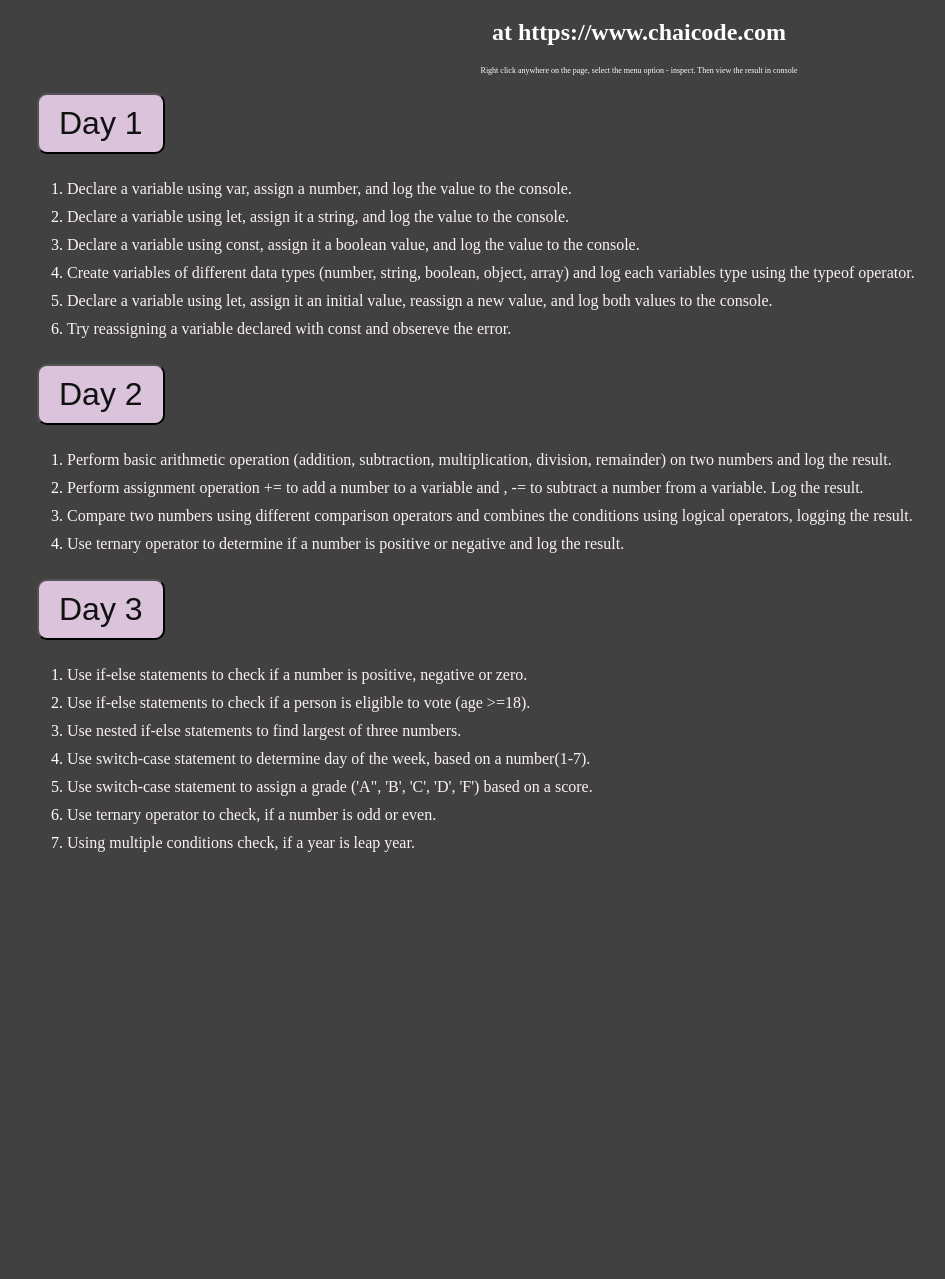
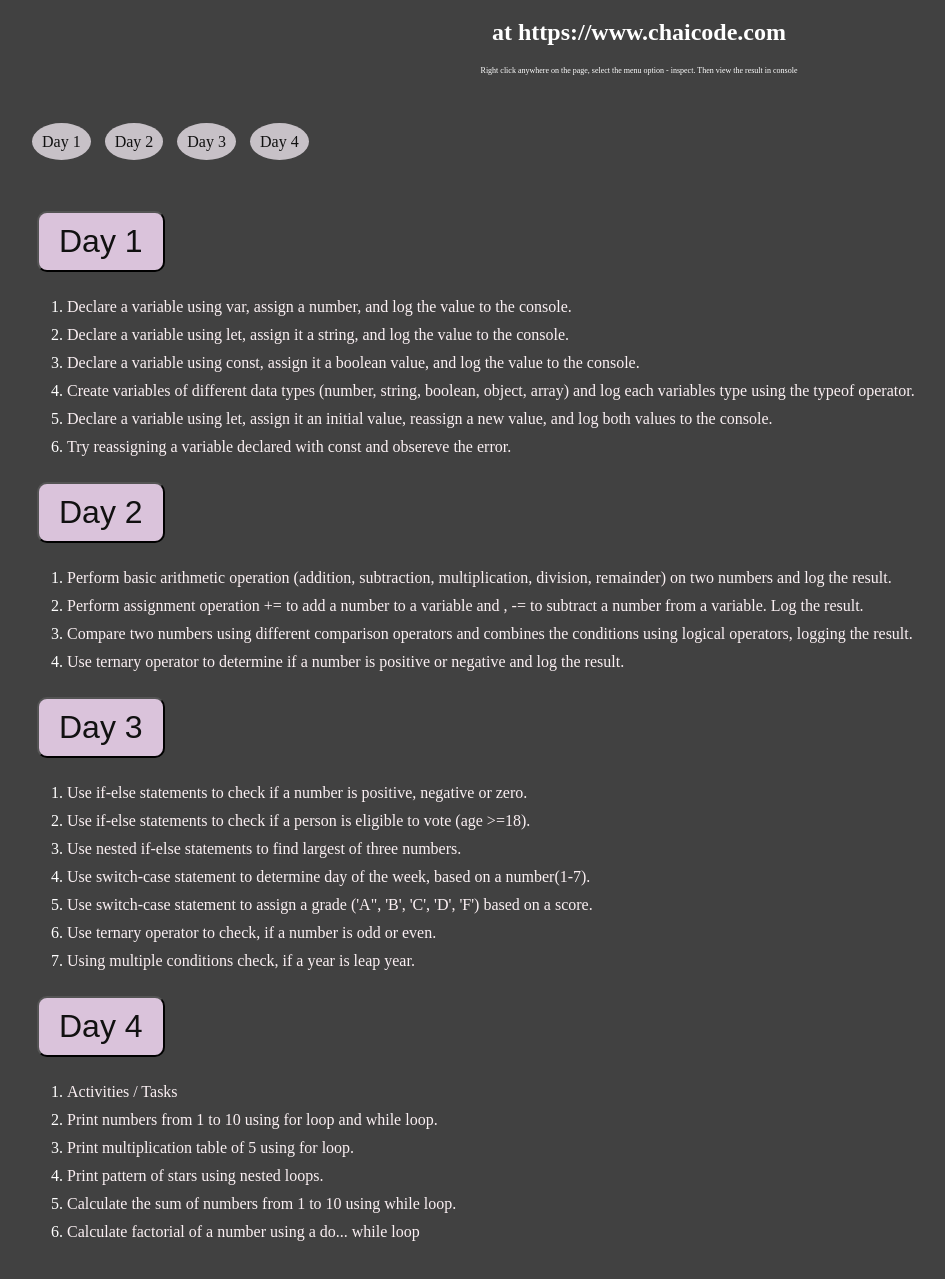
Before and after one commit to CharanjeetKaur72/jsChallenge, a plain HTML site: page index.html in a window 1280 px wide. Shown: the part 89-1368 px from the top of the page, without its empty margins (1-946 px from the left). Before the commit the page ends 985 px from the top, so only its background shows below. Drawn offline with Linux system fonts and the light colour scheme.

Commit message:
Completed Day 4 challenge - loops

```diff
--- /dev/null
+++ b/Day4/activities.js
@@ -0,0 +1,131 @@
+function activitiesDay4() {
+  // Activity 1: for loop
+
+  // Task 1
+  // pring numbers from 1 to 10 using for loop
+  console.log(
+    "Activity 1: Task 1 -  printing numbers from 1 to 10 using for loop "
+  );
+  for (let i = 1; i <= 10; i++) {
+    console.log(`${i} `);
+  }
+
+  // Task 2
+  // print multiplication table of 5 using for loop
+  console.log(
+    "Activity 1: Task 2 -  print multiplication table of 5 using for loop"
+  );
+  for (let i = 1; i <= 10; i++) {
+    console.log(`5 x ${i} = ${5 * i}`);
+  }
+
+  // *********************************************************
+  // Activity 2: While loop
+
+  // Task 3
+  // Calculate sum of numbers from 1 to 10 using while loop
+  console.log(
+    "Activity 2: Task 3 -  Calculate sum of numbers from 1 to 10 using while loop"
+  );
+
+  let num = 1;
+  let sum = 0;
+  while (num <= 10) {
+    sum += num;
+    num++;
+  }
+
+  console.log(`SUM = ${sum}`);
+
+  // Task 4
+  //  Print numbers 10 to 1 using while loop
+  console.log("Activity 2: Task 4 -  Print numbers 10 to 1 using while loop");
+
+  let numw = 10;
+
+  while (numw >= 1) {
+    console.log(`${numw} `);
+    numw--;
+  }
+
+  // *********************************************************
+  // Activity 3: Do ... While loop
+
+  // Task 5
+  // pring number from 1 to 5 using do ... while loop
+  console.log(
+    "Activity 3: Task 5 -  print number from 1 to 5 using do ... while loop"
+  );
+
+  let numd = 1;
+  do {
+    console.log(`${numd} `);
+    numd++;
+  } while (numd <= 5);
+
+  // Task 6
+  // calculate factorial of a number using do ... while loop
+  console.log(
+    "Activity 3: Task 6 - calculate factorial of a number using do ... while loop"
+  );
+
+  let numf = 6;
+  let counter = numf;
+  let factorial = numf;
+
+  do {
+    factorial = factorial * (counter - 1);
+    counter--;
+  } while (counter > 1);
+
+  console.log(`Factorial of number ${numf} is ${factorial}`);
+
+  // +++++++++++++++++++++++++++++++++++++++++++
+  // Activity 4: Nested loops
+
+  // Task 7
+  // print a pattern using nested for loops
+  console.log("Activity 4: Task 7 - print a pattern using nested for loops");
+
+  let pattern = "";
+  for (let row = 1; row <= 5; row++) {
+    for (let col = 1; col <= row; col++) {
+      pattern.length === 0 ? (pattern = "*") : (pattern += " " + "*");
+    }
+    console.log(`${pattern}`);
+
+    pattern = "";
+  }
+
+  // +++++++++++++++++++++++++++++++++++++++++++
+  // Activity 5: Loop control statements
+
+  // Task 8
+  // pring numbers from 1 to 10 but skip number 5 using  continue statement
+  console.log(
+    "Activity 5: Task 8 - pring numbers from 1 to 10 but skip number 5 using  continue statement"
+  );
+
+  for (let i = 1; i <= 10; i++) {
+    if (i === 5) {
+      continue;
+    }
+
+    console.log(`${i} `);
+  }
+
+  // Task 9
+  //  pring numbers from 1 to 10 but stop the loop when number is 7 using  break statement
+  console.log(
+    "Activity 5: Task 9 - pring numbers from 1 to 10 but stop the loop when number is 7 using break statement"
+  );
+  for (let i = 1; i <= 10; i++) {
+    if (i === 7) {
+      break;
+    }
+
+    console.log(`${i} `);
+  }
+
+  // +++++++++++++++++++++++++++++++++++++++++++
+}
--- /dev/null
+++ b/Day4/factorialCalculation.js
@@ -0,0 +1,20 @@
+// Calculate factorial of a number using a do... while loop
+
+function calculateFactorial(numf = 7) {
+  if (isNaN(numf)) {
+    console.log("Not a number!");
+    return;
+  }
+
+  numf = Math.round(numf);
+
+  let counter = numf;
+  let factorial = numf;
+
+  do {
+    factorial = factorial * (counter - 1);
+    counter--;
+  } while (counter > 1);
+
+  console.log(`Factorial of number ${numf} is ${factorial}`);
+}
--- /dev/null
+++ b/Day4/multiplicationTable.js
@@ -0,0 +1,7 @@
+// Print multiplication table using for loop
+
+function printTable() {
+  for (let i = 1; i <= 10; i++) {
+    console.log(`5 x ${i} = ${5 * i}`);
+  }
+}
--- /dev/null
+++ b/Day4/numberPrinting.js
@@ -0,0 +1,19 @@
+// Print numbers from 1 to 10 using for loop and while loop
+
+function printNumbers() {
+  console.log("Pring numbers from 1 to 10 using for loop");
+  for (let i = 1; i <= 10; i++) {
+    console.log(`${i}`);
+  }
+
+  console.log("Pring numbers from 1 to 10 using while loop");
+
+  let num = 1;
+  numList = "";
+
+  while (num <=10){
+    numList += num + " ";
+    num++;
+  }
+  console.log(`${numList}`);
+}
--- /dev/null
+++ b/Day4/patternPrinting.js
@@ -0,0 +1,14 @@
+// Print pattern of stars using nested loops
+
+ function printPattern() {
+
+  let pattern = "";
+  for (let row = 1; row <= 5; row++) {
+    for (let col = 1; col <= row; col++) {
+      pattern.length === 0 ? (pattern = "*") : (pattern += " " + "*");
+    }
+    console.log(`${pattern}`);
+
+    pattern = "";
+  }
+}
--- /dev/null
+++ b/Day4/sumCalculation.js
@@ -0,0 +1,12 @@
+// Calculate the sum of numbers from 1 to 10 using while loop
+
+function calculateSum() {
+  let num = 1;
+  let sum = 0;
+  while (num <= 10) {
+    sum += num;
+    num++;
+  }
+
+  console.log(`Sum of numbers frm 1 to 10 using while loop = ${sum}`);
+}
--- a/index.html
+++ b/index.html
@@ -14,6 +14,13 @@
     <script src="./Day3/checkLeapYear.js"></script>
     <script src="./Day3/checkEvenOdd.js"></script>
 
+    <script src="./Day4/activities.js"></script>
+    <script src="./Day4/factorialCalculation.js"></script>
+    <script src="./Day4/multiplicationTable.js"></script>
+    <script src="./Day4/numberPrinting.js"></script>
+    <script src="./Day4/patternPrinting.js"></script>
+    <script src="./Day4/sumCalculation.js"></script>
+
     <link href="./styles.css" rel="stylesheet" />
     <link href="./styles.css" rel="stylesheet" />
 
@@ -27,6 +34,14 @@
       view the result in console
     </p>
 
+    <nav>
+      <a href="#day1">Day 1</a>
+      <a href="#day2">Day 2</a>
+      <a href="#day3">Day 3</a>
+      <a href="#day4">Day 4</a>
+    </nav>
+
+    <!-- DAY 2 -->
     <div>
       <button id="day1">Day 1</button>
       <ol>
@@ -70,6 +85,7 @@
       </ol>
     </div>
 
+    <!-- DAY 2 -->
     <div>
       <button id="day2">Day 2</button>
 
@@ -103,6 +119,7 @@
       </ol>
     </div>
 
+    <!-- DAY 3 -->
     <div>
       <button id="day3">Day 3</button>
 
@@ -148,5 +165,41 @@
         </li>
       </ol>
     </div>
+
+    <!-- DAY 4 -->
+    <div>
+      <button id="day4">Day 4</button>
+
+      <ol>
+        <li>
+          <a onclick="activitiesDay4()" href="#"> Activities / Tasks</a>
+        </li>
+        <li>
+          <a onclick="printNumbers()" href="#"
+            >Print numbers from 1 to 10 using for loop and while loop.</a
+          >
+        </li>
+        <li>
+          <a onclick="printTable()" href="#"
+            >Print multiplication table of 5 using for loop.</a
+          >
+        </li>
+        <li>
+          <a onclick="printPattern()" href="#"
+            >Print pattern of stars using nested loops.</a
+          >
+        </li>
+        <li>
+          <a onclick="calculateSum()" href="#"
+            >Calculate the sum of numbers from 1 to 10 using while loop.</a
+          >
+        </li>
+        <li>
+          <a onclick="calculateFactorial()" href="#"
+            >Calculate factorial of a number using a do... while loop</a
+          >
+        </li>
+      </ol>
+    </div>
   </body>
 </html>
--- a/styles.css
+++ b/styles.css
@@ -27,12 +27,12 @@ button {
   display: inline-block;
 }
 
-a {
+ol > li > a {
   color: rgb(251, 240, 243);
   text-decoration: none;
 }
 
-a:hover {
+ol > li > a:hover {
   color: rgb(96, 245, 227);
   text-decoration: underline;
 }
@@ -40,3 +40,17 @@ a:hover {
 ol > li {
   margin-block: 10px;
 }
+
+nav {
+  display: inline-block;
+  margin-block: 50px;
+}
+
+nav > a {
+  margin-inline: 5px;
+  background-color: #c7c1c7;
+  color: #111111;
+  border-radius: 50%;
+  padding: 10px;
+  text-decoration: none;
+}
```
